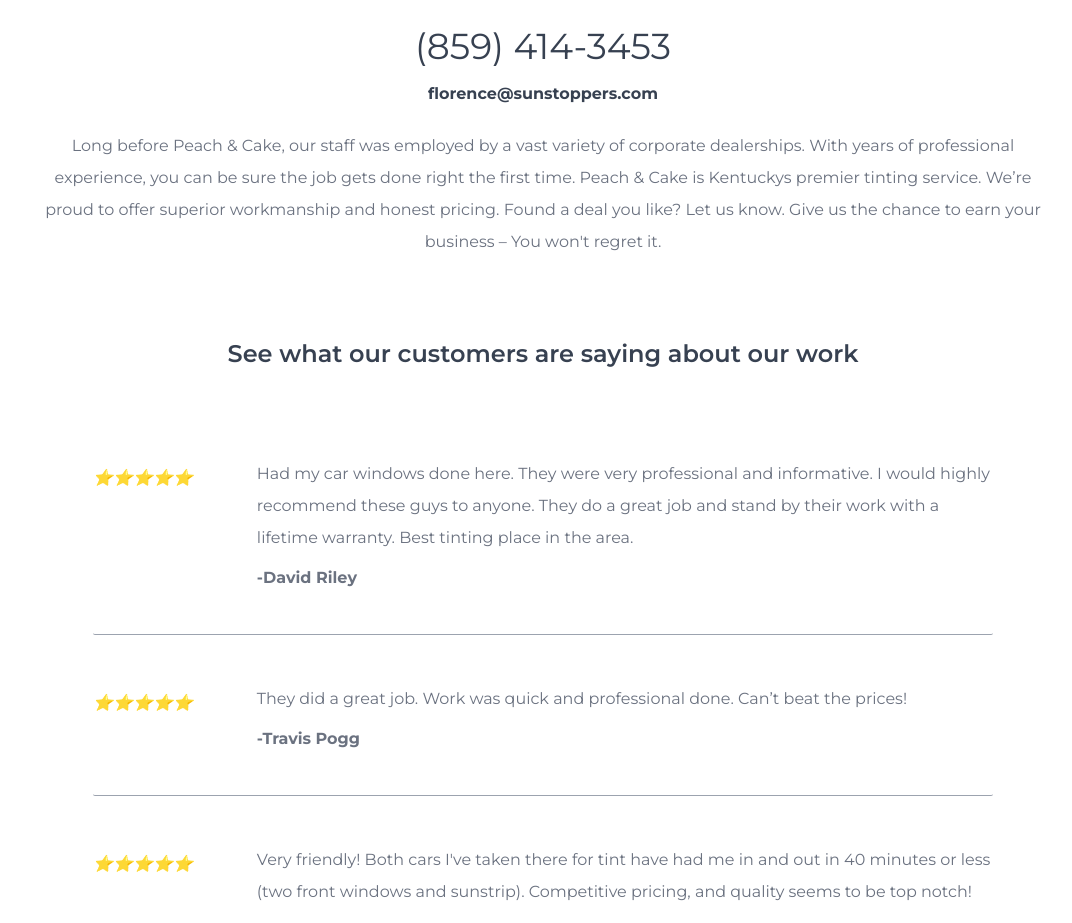
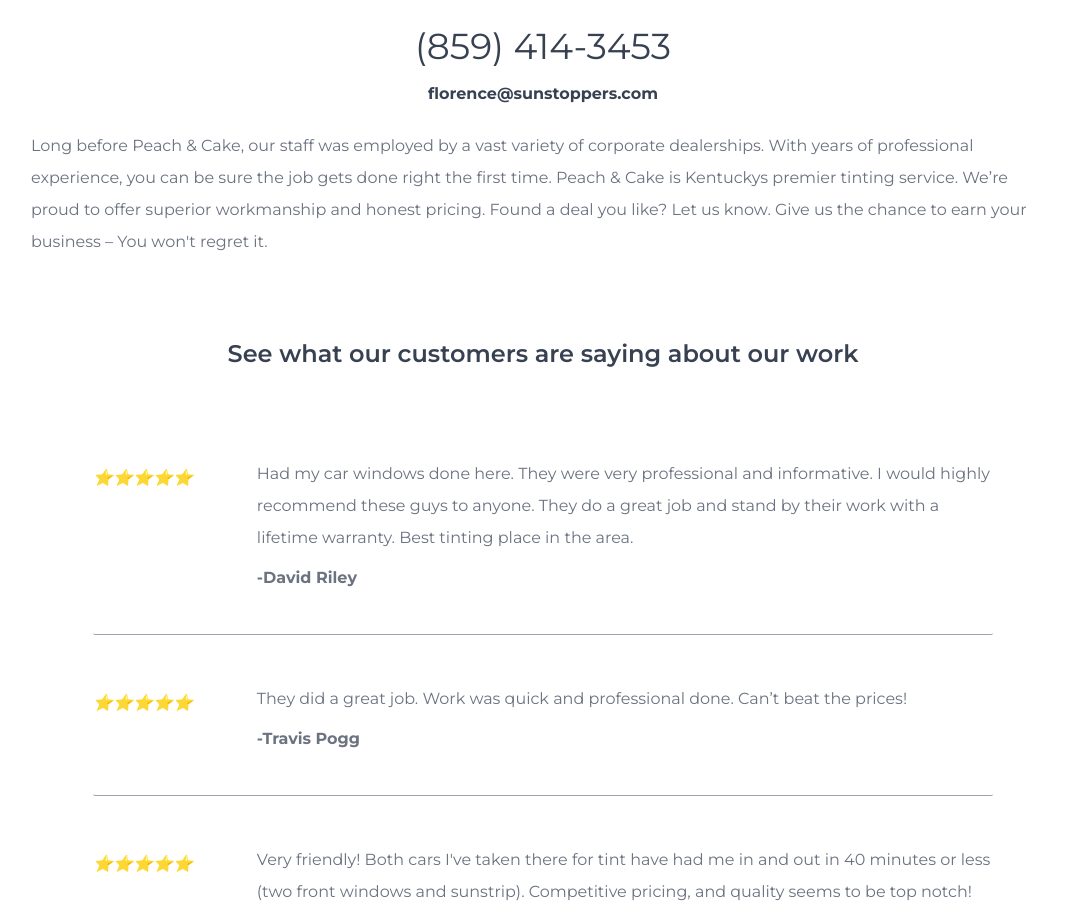
Before and after one commit to Drayved/Tint-Site, a React (Vite) app: page / in a window 1280 px wide. Shown: the part 5480-6403 px from the top of the page, without its empty margins (97-1169 px from the left). Built offline with nearby package versions, Linux system fonts and the light colour scheme.

Commit message:
Update index.css

```diff
--- a/src/index.css
+++ b/src/index.css
@@ -308,6 +308,10 @@
     @apply font-bold
 }
 
+.mid-text{
+    @apply text-left
+}
+
 /* Reviews */
 
 .reviews-container {
```
